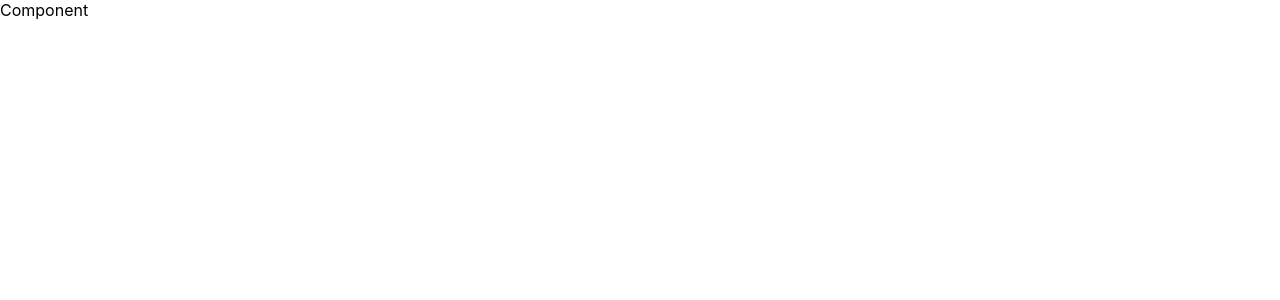
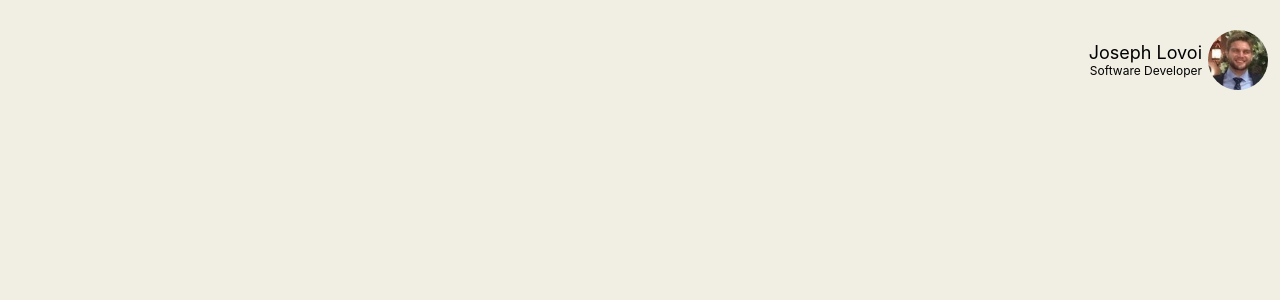
Before and after one commit to jlovoi/docshare, a React (Create React App) app: page / in a window 1280 px wide. Shown: the top 300 px of the page. Built offline with nearby package versions, Linux system fonts and the light colour scheme.

Commit message:
Adding user avatar with account options

```diff
--- a/src/components/app-frame/index.js
+++ b/src/components/app-frame/index.js
@@ -1,9 +1,9 @@
 import React from "react";
-import { createStyles } from "@material-ui/styles";
+import { makeStyles } from "@material-ui/styles";
 
-const useStyles = createStyles(() => ({
+const useStyles = makeStyles(() => ({
   root: {
-    backgroundColor: "#fbfbfb",
+    backgroundColor: "#f1eee4",
     minHeight: "100vh",
     minWidth: "100vw"
   }
--- a/src/components/index.js
+++ b/src/components/index.js
@@ -1,3 +1,4 @@
 import AppFrame from "./app-frame";
+import User from "./user";
 
-export { AppFrame };
+export { AppFrame, User };
--- /dev/null
+++ b/src/components/user/index.js
@@ -0,0 +1,83 @@
+import React, { useState } from "react";
+import { makeStyles } from "@material-ui/styles";
+import Avatar from "@material-ui/core/Avatar";
+import Popover from "@material-ui/core/Popover";
+
+import SampleAvatar from "./avatar.jpg";
+
+const useStyles = makeStyles(() => ({
+  root: {
+    height: "60px",
+    width: "400px",
+    display: "flex",
+    flexDirection: "row",
+    "& > *": {
+      margin: "12px",
+      marginTop: "0px"
+    }
+  },
+  avatar: {
+    height: "60px",
+    width: "60px"
+  },
+  name: {
+    flex: 2,
+    fontSize: "18px",
+    display: "flex",
+    flexDirection: "column",
+    alignContent: "center",
+    justifyContent: "flex-start",
+    textAlign: "right",
+    marginTop: "12px",
+    position: "relative",
+    left: "18px"
+  },
+  popover: {
+    position: "absolute !important",
+    left: "200px !important",
+    top: "70px !important"
+  },
+  popoverContent: {
+    height: "120px",
+    width: "190px",
+    backgroundColor: "#D9D2D1"
+  },
+  title: {
+    fontSize: "12px"
+  }
+}));
+
+const handleClick = (anchorEl, setAnchorEl) => event => {
+  if (!anchorEl) setAnchorEl(event.currentTarget);
+  else setAnchorEl(null);
+};
+
+const User = ({ name, title }) => {
+  const classes = useStyles();
+
+  const [anchorEl, setAnchorEl] = useState(null);
+
+  return (
+    <div>
+      <div
+        className={classes.root}
+        onClick={handleClick(anchorEl, setAnchorEl)}
+      >
+        <div className={classes.name}>
+          {name}
+          <div className={classes.title}>{title}</div>
+        </div>
+        <Avatar className={classes.avatar} src={SampleAvatar} />
+        <Popover
+          className={classes.popover}
+          open={Boolean(anchorEl)}
+          anchorEl={anchorEl}
+        >
+          <div className={classes.popoverContent}>Hello</div>
+        </Popover>
+      </div>
+    </div>
+  );
+};
+
+export default User;
--- a/src/features/header/view/index.js
+++ b/src/features/header/view/index.js
@@ -1,10 +1,15 @@
 import React from "react";
-import { createStyles } from "@material-ui/styles";
+import { makeStyles } from "@material-ui/styles";
+import { User } from "../../../components";
 
-const useStyles = createStyles(() => ({
+const useStyles = makeStyles(() => ({
   root: {
     width: "100%",
     height: "120px",
+    display: "flex",
+    flexDirection: "row",
+    alignItems: "center",
+    justifyContent: "flex-end",
     zIndex: 10
   }
 }));
@@ -12,7 +17,11 @@ const useStyles = createStyles(() => ({
 const Component = () => {
   const classes = useStyles();
 
-  return <div className={classes.root}>Component</div>;
+  return (
+    <div className={classes.root}>
+      <User name="Joseph Lovoi" title="Software Developer" />
+    </div>
+  );
 };
 
 export default Component;
--- a/src/features/sample/view/index.js
+++ b/src/features/sample/view/index.js
@@ -1,7 +1,7 @@
 import React from "react";
-import { createStyles } from "@material-ui/styles";
+import { makeStyles } from "@material-ui/styles";
 
-const useStyles = createStyles(() => ({
+const useStyles = makeStyles(() => ({
   root: {
     width: "100%",
     height: "120px",
```
Also changed, not shown: src/components/user/avatar.jpg (added).
